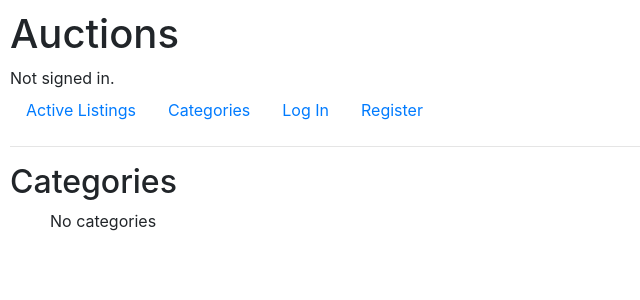
After one commit to JorisOud/Minor-commerce, a Django app: template auctions/templates/auctions/categories.html in a window 1280 px wide. The commit adds this page. Shown: the top 300 px of the page, without its empty margins (0-640 px from the left). Run offline with Django 3.2, Linux system fonts and the light colour scheme; the template is opened without the code that fills it, so the values that code supplies are empty; some libraries are stand-ins or nearby versions.

Commit message:
categories improved

```diff
--- /dev/null
+++ b/auctions/templates/auctions/categories.html
@@ -0,0 +1,14 @@
+{% extends "auctions/layout.html" %}
+
+{% block body %}
+    <h2>Categories</h2>
+    <ul>
+        {% for category in categories %}
+            <li>
+                <strong><a href="{% url 'category' category.name %}">{{ category.name }}</a></strong>
+            </li>
+        {% empty %}
+            No categories
+        {% endfor %}
+    </ul>
+{% endblock %}
--- a/auctions/templates/auctions/index.html
+++ b/auctions/templates/auctions/index.html
@@ -1,7 +1,7 @@
 {% extends "auctions/layout.html" %}
 
 {% block body %}
-    <h2>Active Listings</h2>
+    <h2>{{ page_title }}</h2>
     <ul>
         {% for auction in auctions %}
             <li>
--- a/auctions/templates/auctions/layout.html
+++ b/auctions/templates/auctions/layout.html
@@ -20,6 +20,9 @@
             <li class="nav-item">
                 <a class="nav-link" href="{% url 'index' %}">Active Listings</a>
             </li>
+            <li class="nav-item">
+                <a class="nav-link" href="{% url 'categories' %}">Categories</a>
+            </li>
             {% if user.is_authenticated %}
                 <li class="nav-item">
                     <a class="nav-link" href="{% url 'logout' %}">Log Out</a>
--- a/auctions/urls.py
+++ b/auctions/urls.py
@@ -8,5 +8,7 @@ urlpatterns = [
     path("logout", views.logout_view, name="logout"),
     path("register", views.register, name="register"),
     path("create_listing", views.create_listing, name="create_listing"),
+    path("categories", views.categories, name="categories"),
+    path("category/<str:category>", views.category, name="category"),
     path("<str:listing_title>", views.view_listing, name="view_listing")
 ]
```
Also changed, not shown: auctions/views.py (+10 -4 lines).
